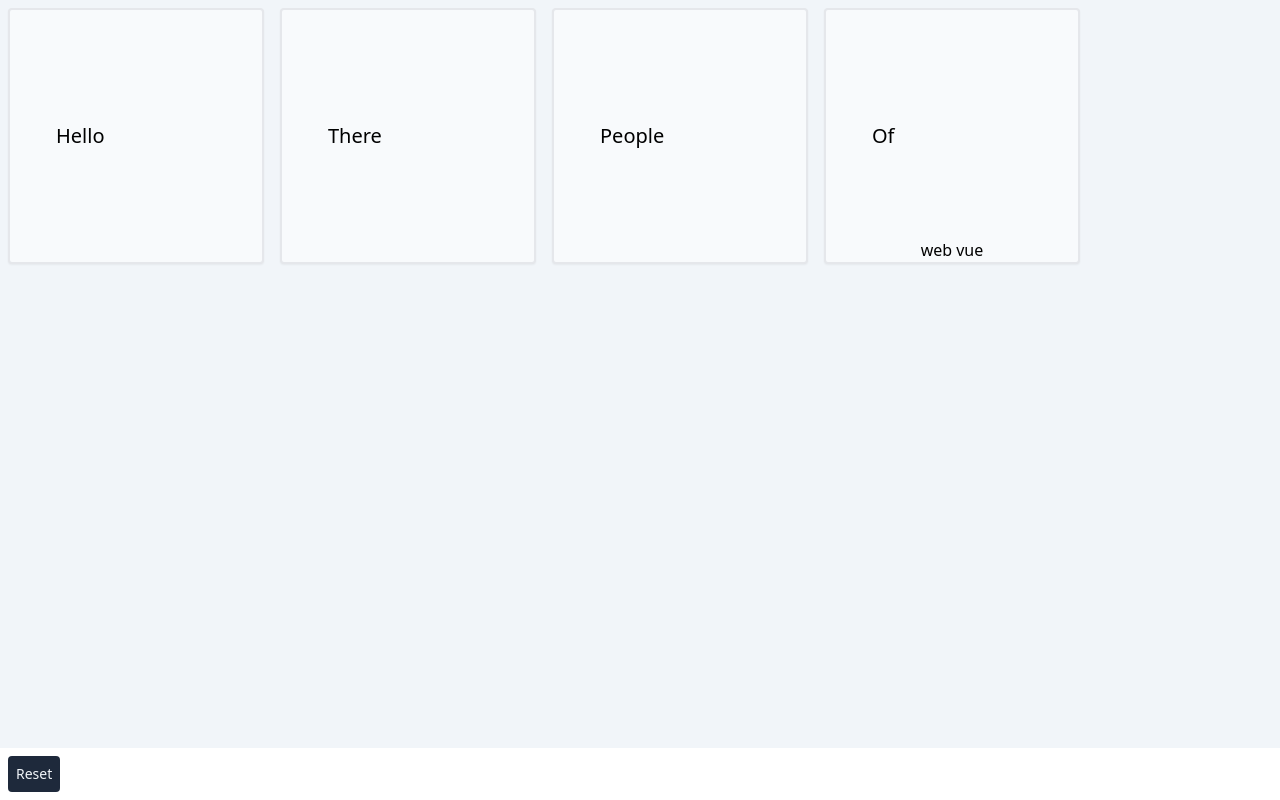
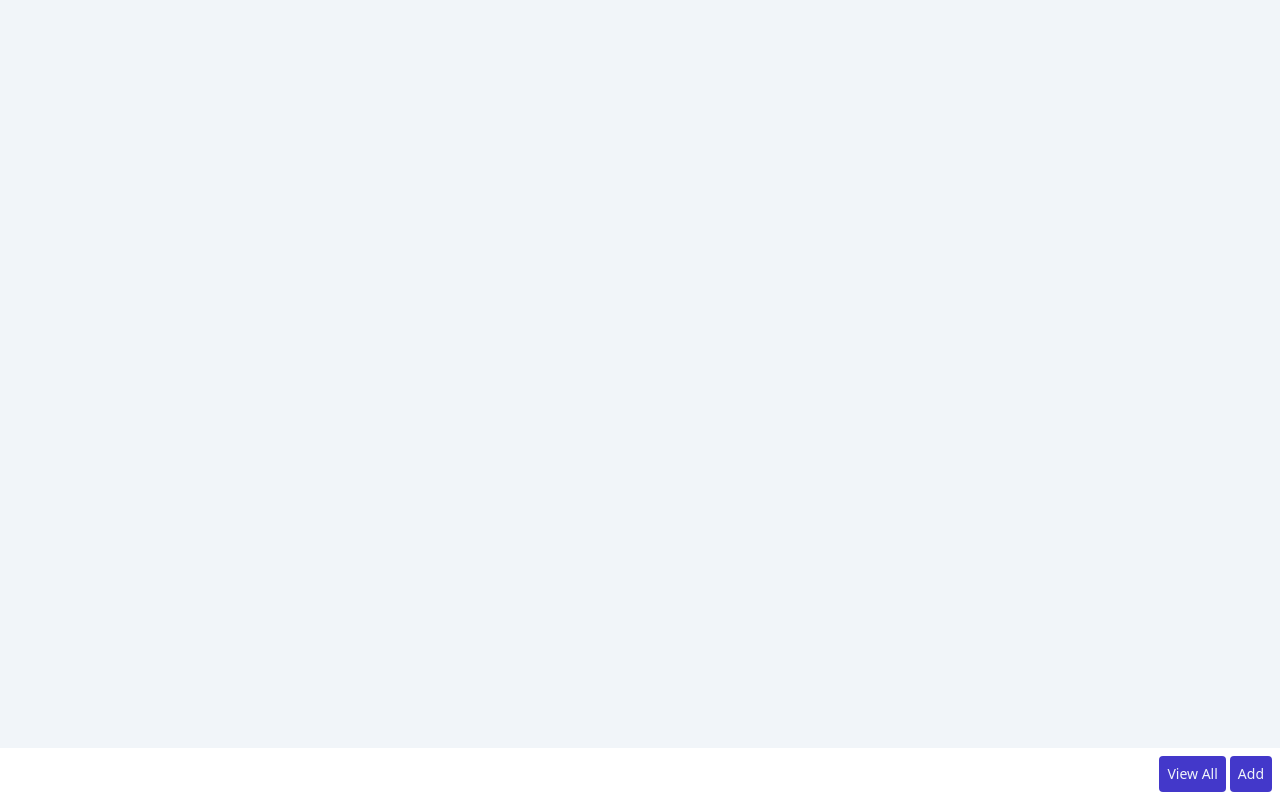
Before and after one commit to vsr/cardmap, a Vue app: page / in a window 1280 px wide. Built offline with nearby package versions, Linux system fonts and the light colour scheme.

Commit message:
checkpoint commit

```diff
--- a/src/App.vue
+++ b/src/App.vue
@@ -1,10 +1,10 @@
 <script setup lang="ts">
-import HelloWorld from './components/HelloWorld.vue'
+import Board from './components/Board.vue'
 </script>
 
 <template>
   <div>
-      <HelloWorld  />
+      <Board  />
     </div>
 </template>
 
--- /dev/null
+++ b/src/components/Board.vue
@@ -0,0 +1,89 @@
+<script setup lang="ts">
+import { reactive, computed, onMounted } from 'vue';
+import Card from "./Card.vue";
+
+export interface CardInterface {
+  text: String;
+  id: string;
+  tags: String[];
+}
+const LS_CARD = "CARD_DATA";
+const data: {cards: CardInterface[], tagSelection: Set<String>} = reactive({cards: [], tagSelection: new Set()});
+const state: {activeCard: CardInterface | null} = reactive({activeCard: null });
+const tags = computed(() => {
+  const tagSet: Set<String> = new Set();
+  data.cards.forEach(card => card.tags && card.tags.forEach(tag => tagSet.add(tag)));
+  return Array.from(tagSet) as String[];
+});
+const filteredCards = computed(() => {
+  if(data.tagSelection.size === 0) return data.cards;
+  return data.cards.filter(card => {
+    let filter = false;
+    if(card.tags) {
+      card.tags.forEach(tag => {
+        if(data.tagSelection.has(tag)) filter = true;
+      });
+    }
+    return filter;
+  })
+});
+
+
+onMounted(() => {
+    try {
+      const lsData = window.localStorage.getItem(LS_CARD);
+      if (lsData) {
+        data.cards = JSON.parse(lsData).cards;
+      }
+    } catch (err) {
+      console.error("Error loading data", err);
+    }
+});
+
+const save = () => window.localStorage.setItem(LS_CARD, JSON.stringify(data));
+
+const onCardUpdate = (cardData: CardInterface) => {
+  const index = data.cards.findIndex((card) => card.id === cardData.id);
+  if (index !== -1) {
+    data.cards[index] = {...data.cards[index], ...cardData };
+  }
+  save();
+};
+
+const add = () => data.cards.push({text: "", tags: [], id: Date.now().toString() });
+
+const toggleTagSelection = (tag:String) => {
+  if(data.tagSelection.has(tag)) {
+    data.tagSelection.delete(tag);
+  } else {
+    data.tagSelection.add(tag);
+  }
+};
+const isTagSelected = (tag:String) => data.tagSelection.has(tag);
+
+const clearTagSelection = () => data.tagSelection.clear();
+</script>
+
+<template>
+  <div class="w-screen h-screen relative bg-slate-100 flex flex-wrap content-start">
+    <Card v-for="card in filteredCards"
+    @click="state.activeCard=card"
+    :onUpdate="onCardUpdate"
+    :class="{'border-indigo-600 shadow-lg': state.activeCard === card }"
+     class="card select-none min-h-[4em] min-w-[12em] max-w-[24em] max-h-[24em]  flex place-content-center items-center p-1 m-2 rounded border-2 bg-slate-50 shadow-sm duration-75 ease-linear transition-transform"
+     :id="card.id" :card="card"></Card>
+     <div class="fixed bottom-0 w-full bg-white p-2 text-sm flex ">
+       <div class="flex-grow overflow-x-auto">
+         <div class="flex gap-1">
+           <span class="p-1 rounded border cursor-pointer select-none"
+           :class="{'bg-indigo-700 text-indigo-50': isTagSelected(tag)}"
+            @click="toggleTagSelection(tag)" v-for="tag in tags">{{tag}}</span>
+         </div>
+       </div>
+       <div class="flex gap-1">
+         <button class="p-2 rounded bg-indigo-700 text-slate-100" @click="clearTagSelection">View All</button>
+         <button class="p-2 rounded bg-indigo-700 text-slate-100" @click="add">Add</button>
+       </div>
+     </div>
+  </div>
+</template>
--- a/src/components/Card.vue
+++ b/src/components/Card.vue
@@ -1,26 +1,24 @@
 <script setup lang="ts">
 import { reactive, computed, ref, nextTick } from 'vue';
 
-interface Card {
+interface CardInterface {
   text: String;
   id: string;
-  position?: {
-    x: number;
-    y: number;
-  }
   tags: String[];
 }
 
 const textEl = ref(null);
+const tagsEl = ref(null);
 
 const props = defineProps({
   card: { type: Object, required: true },
+  onUpdate: {type: Function, required: true}
 });
-console.log('props', props);
 
 const state: {
     editable: boolean
-} = reactive({editable: false});
+    tagsEditing: boolean
+} = reactive({editable: false, tagsEditing: false});
 
 const edit = (editable:boolean) => {
     state.editable = editable;
@@ -31,18 +29,68 @@ const edit = (editable:boolean) => {
     }
 }
 
+const tagsEdit = (editable:boolean) => {
+    state.tagsEditing = editable;
+    if(editable) {
+        nextTick(() => {
+            if(tagsEl.value) {
+                const el = tagsEl.value as HTMLInputElement;
+                el.value = (props.card.tags || []).join(",");
+                el.focus();
+            }
+        })
+    } else {
+            if(tagsEl.value) {
+                const el = tagsEl.value as HTMLInputElement;
+                const tags = el.value.split(",");
+                props.onUpdate({...props.card, tags })
+            }
+    }
+}
+const change = () => {
+    if(textEl.value) {
+        const text = (textEl.value as HTMLDivElement).textContent
+        props.onUpdate({...props.card, text })
+    }
+}
+
+const tagTap = (function detectDoubleTapClosure() {
+  let lastTap = 0;
+  let timeout:number;
+  return function detectDoubleTap(event:TouchEvent) {
+    const curTime = new Date().getTime();
+    const tapLen = curTime - lastTap;
+    if (tapLen < 500 && tapLen > 0) {
+      tagsEdit(true)
+      event.preventDefault();
+    } else {
+      timeout = setTimeout(() => {
+        clearTimeout(timeout);
+      }, 500);
+    }
+    lastTap = curTime;
+  };
+}());
 </script>
 <template>
-<div class="relative overflow-hidden" @dblclick="edit(true)"
-        @focusout="edit(false)">
+<div class="relative overflow-hidden flex flex-col" >
 
-    <span class="text-xl min-h-[1em] min-w-[8em]" :contenteditable="state.editable"
+    <span class="text-xl w-full min-h-[2em] bg-white flex place-content-center items-center overflow-x-hidden"
+        @dblclick="edit(true)"
+        @focusout="edit(false)"
+        :contenteditable="state.editable"
+        @input="change"
         ref="textEl" >
         {{props.card.text}}
     </span>
-    <span class="absolute bottom-0 flex flex-wrap gap-1">
-        <span class="" v-if="props.card.tags" v-for="tag in props.card.tags">{{tag}}</span>
+    <span class="min-h-[1em] p-1 text-xs  flex-grow flex-row w-full  flex-wrap gap-1 "
+        @dblclick="tagsEdit(true)"
+        @touchend="tagTap"
+        >
+        <span class="px-2 py-1 bg-slate-800 text-slate-50 inline-flex rounded border shadow-sm" v-if="props.card.tags && !state.tagsEditing" v-for="tag in props.card.tags">{{tag}}</span>
+        <input @focusout="tagsEdit(false)" v-if="state.tagsEditing" class="" ref="tagsEl" name="tags" aria-label="Tags" />
     </span>
+
 </div>
 </template>
 <style scoped>
--- a/src/components/HelloWorld.vue
+++ /dev/null
@@ -1,102 +0,0 @@
-<script setup lang="ts">
-import { reactive, computed, ref } from 'vue';
-import Card from "./Card.vue";
-
-interface DraggingState {
-  draggingCard: EventTarget | null;
-  activeCard: EventTarget | null;
-}
-interface Card {
-  text: String;
-  id: string;
-  position?: {
-    x: number;
-    y: number;
-  };
-  tags?: String[];
-}
-
-const cards: Card[] = reactive([
-  {text: "Hello", id: '24324'},
-  {text: "There",id: '243212'},
-  {text: "People", id: '243434'},
-  {text: "Of", id: '2899', tags: ["web", "vue"]},
-]);
-const draggingState: DraggingState = reactive({draggingCard: null, activeCard: null});
-const cardContainerRef = ref(null);
-
-const cardId = (card: HTMLDivElement | null) => card && card.getAttribute('id') || null;
-const getCardById = (id: String | null) => cards.find(card => card.id===id);
-
-const updateDraggingCard = function(draggingCard: EventTarget | null){
-  draggingState.draggingCard = draggingCard;
-  if(draggingCard) {
-    draggingState.activeCard = draggingState.draggingCard;
-    const card = getCardById(cardId(draggingCard as HTMLDivElement));
-    if(card && !card.position) {
-      const bound = (draggingCard as HTMLDivElement).getBoundingClientRect();
-      card.position = {
-        x: bound.x, y: bound.y
-      }
-    }
-  }
-}
-
-const mousedown = (ev: Event) => {
-  const target = ev.target;
-  const card = (target as HTMLDivElement).closest('.card');
-  if(card && (card as HTMLDivElement).classList.contains('card')) {
-    updateDraggingCard(card);
-  }
-}
-const mousemove = (ev: MouseEvent) => {
-  if(draggingState.draggingCard) {
-    const card = getCardById(cardId(draggingState.draggingCard as HTMLDivElement));
-    let translateX = ev.clientX;
-    let translateY = ev.clientY;
-    if(card?.position) {
-      translateX -= card.position.x;
-      translateY -= card.position.y;
-    }
-    (draggingState.draggingCard as HTMLDivElement).style.transform = `translate(${translateX}px, ${translateY}px)`;
-  }
-}
-const mouseup = (ev: Event) => {
-  updateDraggingCard(null);
-}
-const mouseleave = (ev:Event) => {
-  updateDraggingCard(null);
-}
-
-const resetCards = () => {
-  const el = cardContainerRef.value as HTMLDivElement | null;
-  if(el) {
-    Array.from(el.children).forEach(card => (card as HTMLDivElement).style.transform = '');
-  }
-}
-
-const isActiveCard = (card: Card) =>
-  card && cardId(draggingState.activeCard as HTMLDivElement) === card.id;
-const isDraggingCard = (card: Card) =>
-  card && cardId(draggingState.draggingCard as HTMLDivElement) === card.id;
-</script>
-
-<template>
-  <div class="w-screen h-screen relative bg-slate-100 flex flex-wrap content-start"
-    ref="cardContainerRef"
-    @mousedown="mousedown" @mouseup="mouseup" @mousemove="mousemove" @mouseleave="mouseleave">
-    <Card v-for="card in cards"
-    :class="{'border-red-600 z-10 shadow-sm': isActiveCard(card), 'bg-opacity-95 shadow-lg z-30': isDraggingCard(card)}"
-     class="card select-none w-64 h-64 flex place-content-center items-center p-1 m-2 rounded border-2 bg-slate-50 shadow-sm duration-75 ease-linear transition-transform"
-     :id="card.id" :card="card"></Card>
-
-
-     <div class="fixed bottom-0 w-full bg-white p-2 text-sm">
-       <button class="p-2 rounded bg-slate-800 text-slate-100" @click="resetCards">Reset</button>
-     </div>
-  </div>
-</template>
-
-<style scoped>
-
-</style>
```
Also changed, not shown: src/types.ts (added).
